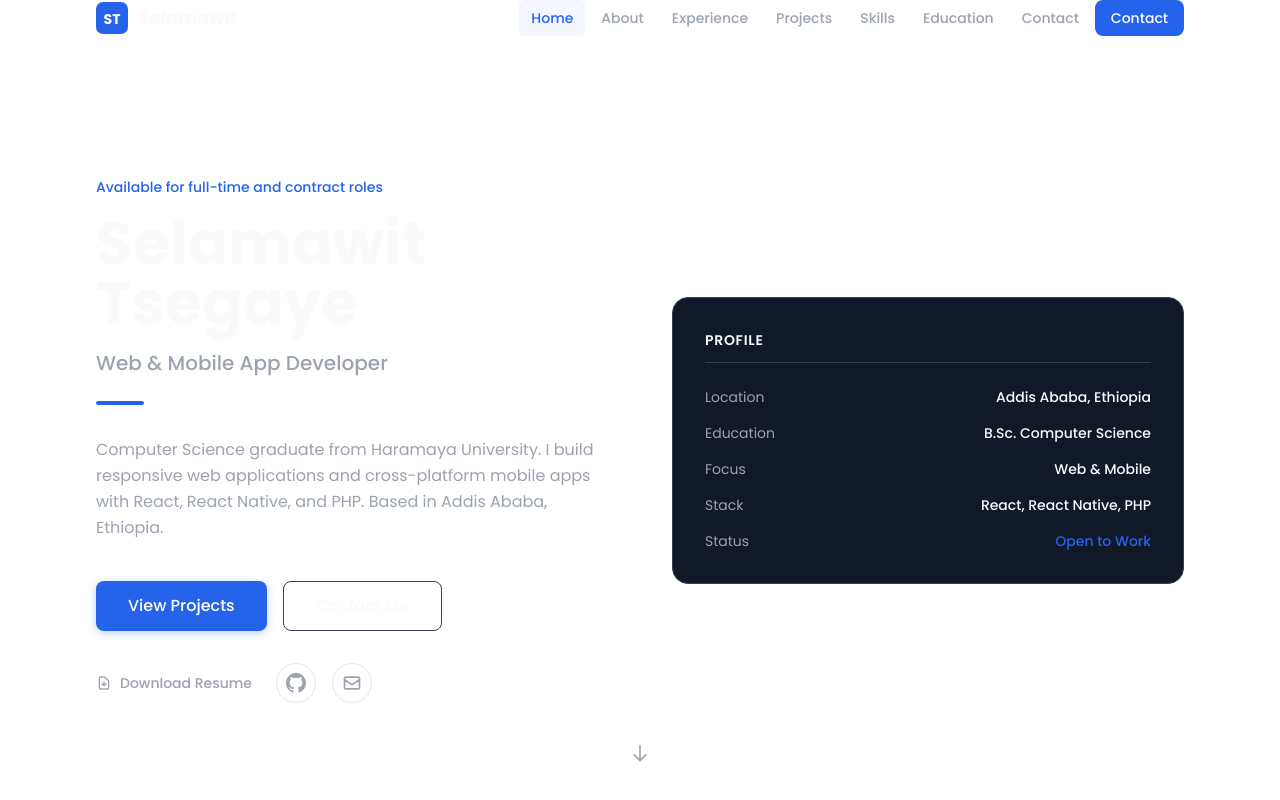
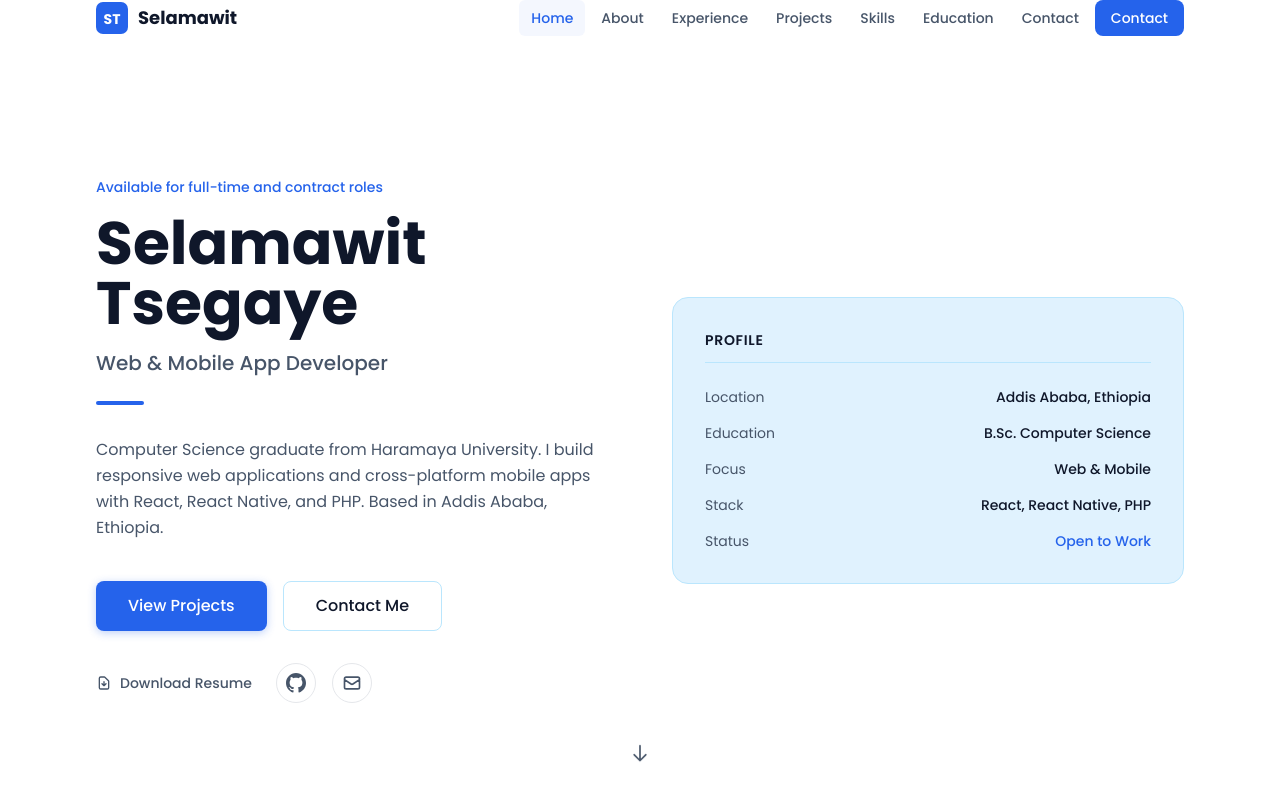
Before and after one commit to tsegayes332-cell/portfolio, a React (Create React App) app: page / in a window 1280 px wide. Shown: the top 800 px of the page. Built offline with nearby package versions, Linux system fonts and the light colour scheme; the HTML template or start-up script is replaced by a standard one.

Commit message:
Sky blue background with white cards

```diff
--- a/src/index.css
+++ b/src/index.css
@@ -13,8 +13,8 @@ body {
     sans-serif;
   -webkit-font-smoothing: antialiased;
   -moz-osx-font-smoothing: grayscale;
-  background-color: #111827;
-  color: #F9FAFB;
+  background-color: #E0F2FE;
+  color: #0F172A;
 }
 
 code {
@@ -212,11 +212,11 @@ code {
 }
 
 ::-webkit-scrollbar-track {
-  background: #111827;
+  background: #E0F2FE;
 }
 
 ::-webkit-scrollbar-thumb {
-  background: #374151;
+  background: #BAE6FD;
   border-radius: 3px;
   transition: background 0.3s ease;
 }
--- a/tailwind.config.js
+++ b/tailwind.config.js
@@ -9,22 +9,22 @@ module.exports = {
         'primary': '#2563EB',
         'primary-light': '#3B82F6',
         'primary-dark': '#1E3A8A',
-        'secondary': '#9CA3AF',
+        'secondary': '#64748B',
         'accent': '#2563EB',
-        'dark': '#111827',
-        'light': '#1F2937',
-        'light-gray': '#374151',
-        'text-primary': '#F9FAFB',
-        'text-secondary': '#9CA3AF',
+        'dark': '#E0F2FE',
+        'light': '#FFFFFF',
+        'light-gray': '#BAE6FD',
+        'text-primary': '#0F172A',
+        'text-secondary': '#475569',
       },
       fontFamily: {
         'sans': ['Poppins', 'system-ui', 'sans-serif'],
         'heading': ['Poppins', 'system-ui', 'sans-serif'],
       },
       boxShadow: {
-        'soft': '0 1px 3px 0 rgba(0, 0, 0, 0.3), 0 1px 2px -1px rgba(0, 0, 0, 0.2)',
-        'card': '0 4px 6px -1px rgba(0, 0, 0, 0.4), 0 2px 4px -2px rgba(0, 0, 0, 0.3)',
-        'card-hover': '0 10px 25px -5px rgba(0, 0, 0, 0.5), 0 8px 10px -6px rgba(0, 0, 0, 0.4)',
+        'soft': '0 1px 3px 0 rgba(0, 0, 0, 0.08), 0 1px 2px -1px rgba(0, 0, 0, 0.06)',
+        'card': '0 4px 6px -1px rgba(0, 0, 0, 0.1), 0 2px 4px -2px rgba(0, 0, 0, 0.06)',
+        'card-hover': '0 10px 25px -5px rgba(0, 0, 0, 0.15), 0 8px 10px -6px rgba(0, 0, 0, 0.1)',
       },
       animation: {
         'fade-in': 'fadeIn 0.8s ease-out',
```
